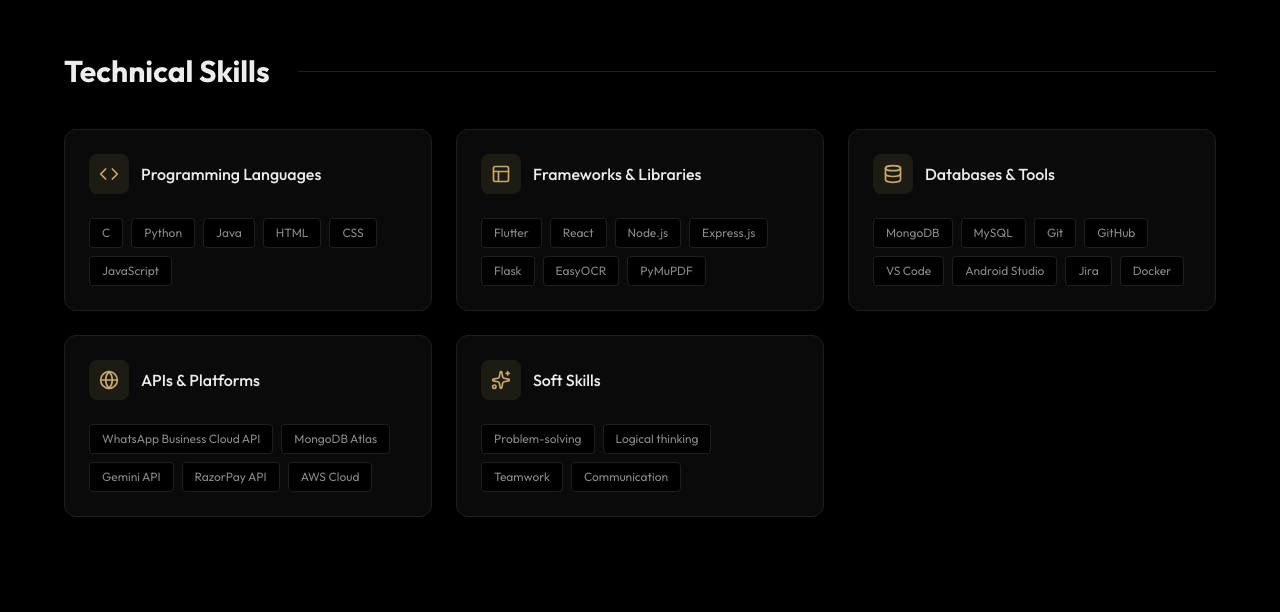
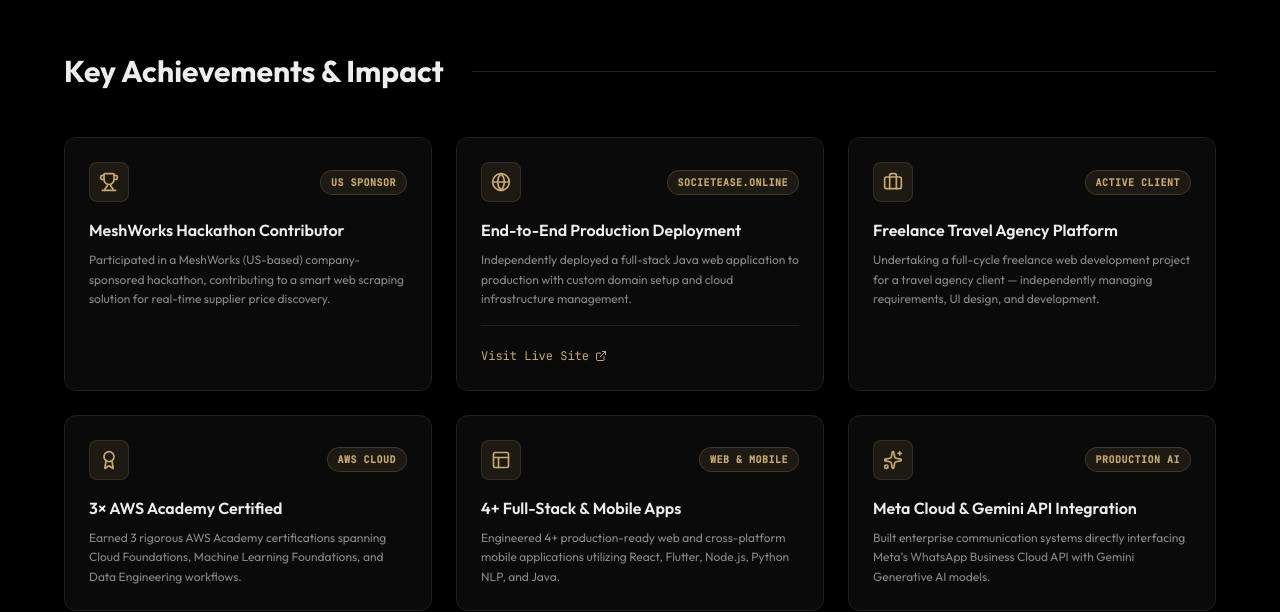
Before and after one commit to vishv-2005/Portfolio, a React (Vite) app: page / in a window 1280 px wide. Shown: the part 1728-2340 px from the top of the page. Built offline with nearby package versions, Linux system fonts and the light colour scheme.

Commit message:
Added achievement section...

```diff
--- a/server.ts
+++ b/server.ts
@@ -99,21 +99,27 @@
 - AWS Academy Machine Learning Foundations (2026)
 - AWS Academy Data Engineering (2026)
 
-Key Stats & Milestones:
+Key Stats & Achievements:
 - 4+ fully functional products built
 - 100+ Git commits across modern collaborative systems
+- 3 AWS Academy Certifications (Cloud, ML, Data Engineering)
+- MeshWorks (US) Hackathon: Contributed smart web scraper for real-time supplier price discovery
+- Live Production Deployment: Deployed Java web app to custom domain societease.online independently
+- Freelance Work: Building full-stack web application for a travel agency client independently
 - 55K+ customer messages parsed for dataset training
-- 500+ resume profiles scanned and ranked
-- 89% AI predictive accuracy on candidate scoring
+- 500+ resume profiles scanned and ranked with 89% accuracy
 
-Response Guidelines:
-- Speak in the first person ("I built...", "In my WhatsApp CRM project...") to sound like Vishv Patel himself, or refer to yourself as his digital clone.
-- Be passionate about clean code, architecture, robust products, and continuous learning.
-- Keep responses concise, scannable, and split into clean bullet points when describing projects or architectures.
-- If asked about a skill or project not listed, politely explain that you haven't implemented it in production yet, but emphasize your rapid learning ability, as shown by your 3 AWS certifications and minors in Mechatronics.
-- Creative Non-Related Questions Handling: If a user asks a non-technical or unrelated query (such as a cooking recipe, relationship advice, creative stories, jokes, philosophy, or random questions), do NOT refuse to answer! Instead, answer creatively and humorously while finding a clever way to bridge it back to software engineering, mechatronics, or automation. For example, if asked for a chocolate cake recipe, draft it as an automated 'Compilation & Thermal Deployment Pipeline' where ingredients are 'variables', baking is 'system cooling/heating calibration', and eating is 'runtime execution'. Make it extremely funny, creative, and engineering-themed!
-- Be friendly, encouraging, and wrap up with a call to action like: "Feel free to check out my Projects section or use the Contact form below to get in touch!"
-- ALWAYS reply in clear, professional markdown. Avoid system jargon.`;
+Response Guidelines — CRITICAL:
+- KEEP EVERY RESPONSE UNDER 60 WORDS. This is a chat widget, not an essay box. Be extremely concise.
+- Use short bullet points (2-4 max), never long paragraphs.
+- Speak in the first person ("I built...", "My project...") as Vishv's digital twin.
+- One sentence per point. No filler words. No rambling introductions.
+- If listing tech/skills, use a compact comma-separated format, not bullet points.
+- For project questions: 1 sentence summary + 2-3 key highlights max.
+- Creative/unrelated questions: give a brief, witty answer (1-2 sentences) with a fun engineering twist.
+- End with a SHORT call to action when relevant ("Check my Projects section!" or "Drop me a message below!").
+- NO markdown headers (#). Use plain text with bullet points only.
+- NEVER exceed 4 bullet points in a single response.`;
 
       // Build stateless thread
       const contents: any[] = [];
@@ -136,6 +142,7 @@
         config: {
           systemInstruction,
           temperature: 0.7,
+          maxOutputTokens: 400,
         }
       });
 
--- a/src/App.tsx
+++ b/src/App.tsx
@@ -20,10 +20,12 @@
   Code,
   Layout,
   Database,
-  Globe
+  Globe,
+  Trophy,
+  GitBranch
 } from 'lucide-react';
 
-import { PERSONAL_INFO, SKILLS_DATA } from './data';
+import { PERSONAL_INFO, SKILLS_DATA, ACHIEVEMENTS_DATA } from './data';
 
 import BackgroundCanvas from './components/BackgroundCanvas';
 import LoadingScreen from './components/LoadingScreen';
@@ -119,6 +121,7 @@
 
   const NAV_LINKS = [
     { label: 'About', href: '#about' },
+    { label: 'Achievements', href: '#achievements' },
     { label: 'Skills', href: '#skills' },
     { label: 'Projects', href: '#projects' },
     { label: 'Contact', href: '#contact' },
@@ -375,6 +378,82 @@
         </section>
 
 
+        {/* ─── ACHIEVEMENTS ─── */}
+        <section id="achievements" className="relative z-10 py-20 sm:py-28 px-6 scroll-mt-20">
+          <div className="max-w-6xl mx-auto">
+            <motion.div
+              initial={{ opacity: 0, y: 20 }}
+              whileInView={{ opacity: 1, y: 0 }}
+              viewport={{ once: true }}
+              transition={{ duration: 0.5 }}
+              className="mb-12"
+            >
+              <h2 className="text-2xl sm:text-3xl font-bold text-[#ededed] flex items-center gap-3">
+                Key Achievements & Impact
+                <span className="hidden sm:block h-px bg-[#1f1f1f] flex-1 ml-4" />
+              </h2>
+            </motion.div>
+
+            <div className="grid grid-cols-1 md:grid-cols-2 lg:grid-cols-3 gap-6">
+              {ACHIEVEMENTS_DATA.map((ach, idx) => {
+                let AchIcon = Trophy;
+                if (ach.icon === 'Globe') AchIcon = Globe;
+                if (ach.icon === 'Briefcase') AchIcon = Briefcase;
+                if (ach.icon === 'Award') AchIcon = Award;
+                if (ach.icon === 'Layout') AchIcon = Layout;
+                if (ach.icon === 'GitBranch') AchIcon = GitBranch;
+                if (ach.icon === 'Sparkles') AchIcon = Sparkles;
+
+                return (
+                  <motion.div
+                    key={ach.id}
+                    initial={{ opacity: 0, y: 20 }}
+                    whileInView={{ opacity: 1, y: 0 }}
+                    viewport={{ once: true }}
+                    transition={{ duration: 0.4, delay: idx * 0.08 }}
+                    className="bg-[#111111]/60 border border-[#1f1f1f] rounded-xl p-6 hover:border-[#c9a96e]/30 transition-all flex flex-col justify-between group"
+                  >
+                    <div>
+                      <div className="flex items-center justify-between gap-3 mb-4">
+                        <div className="w-10 h-10 rounded-lg bg-[#c9a96e]/10 border border-[#c9a96e]/15 flex items-center justify-center group-hover:scale-105 transition-transform">
+                          <AchIcon className="w-5 h-5 text-[#c9a96e]" />
+                        </div>
+                        {ach.badge && (
+                          <span className="text-[10px] font-mono text-[#c9a96e] bg-[#c9a96e]/10 border border-[#c9a96e]/20 px-2.5 py-1 rounded-full uppercase tracking-wider font-semibold">
+                            {ach.badge}
+                          </span>
+                        )}
+                      </div>
+
+                      <h3 className="text-base font-semibold text-[#ededed] mb-2 group-hover:text-[#c9a96e] transition-colors">
+                        {ach.title}
+                      </h3>
+
+                      <p className="text-xs text-[#888888] leading-relaxed">
+                        {ach.description}
+                      </p>
+                    </div>
+
+                    {ach.link && (
+                      <div className="pt-4 mt-4 border-t border-[#1f1f1f]">
+                        <a
+                          href={ach.link}
+                          target="_blank"
+                          rel="noopener noreferrer"
+                          className="inline-flex items-center gap-1.5 text-xs text-[#c9a96e] hover:underline font-mono"
+                        >
+                          {ach.linkText || 'Learn More'} <ExternalLink className="w-3 h-3" />
+                        </a>
+                      </div>
+                    )}
+                  </motion.div>
+                );
+              })}
+            </div>
+          </div>
+        </section>
+
+
         {/* ─── SKILLS (Resume-style inline format) ─── */}
         <section id="skills" className="relative z-10 py-20 sm:py-28 px-6 scroll-mt-20">
           <div className="max-w-6xl mx-auto">
--- a/src/components/ScrollStory.tsx
+++ b/src/components/ScrollStory.tsx
@@ -3,17 +3,19 @@
 
 const STORY_CHAPTERS = [
   { id: 'hero', label: 'Hello', threshold: 0 },
-  { id: 'about', label: 'My Story', threshold: 0.12 },
-  { id: 'skills', label: 'What I Know', threshold: 0.35 },
-  { id: 'projects', label: 'What I Built', threshold: 0.55 },
-  { id: 'contact', label: "Let's Talk", threshold: 0.8 },
+  { id: 'about', label: 'My Story', threshold: 0.1 },
+  { id: 'achievements', label: 'Highlights', threshold: 0.26 },
+  { id: 'skills', label: 'What I Know', threshold: 0.42 },
+  { id: 'projects', label: 'What I Built', threshold: 0.62 },
+  { id: 'contact', label: "Let's Talk", threshold: 0.85 },
 ];
 
 const SCROLL_TEASERS = [
-  { trigger: 0.05, text: "Scroll to discover my journey ↓", fadeOut: 0.12 },
-  { trigger: 0.28, text: "Keep going — see what I can do ↓", fadeOut: 0.36 },
-  { trigger: 0.48, text: "Next up — projects I've built ↓", fadeOut: 0.56 },
-  { trigger: 0.72, text: "Almost there — let's connect ↓", fadeOut: 0.82 },
+  { trigger: 0.05, text: "Scroll to discover my journey ↓", fadeOut: 0.1 },
+  { trigger: 0.2, text: "Key achievements & impact ↓", fadeOut: 0.26 },
+  { trigger: 0.35, text: "Keep going — see what I can do ↓", fadeOut: 0.42 },
+  { trigger: 0.55, text: "Next up — projects I've built ↓", fadeOut: 0.62 },
+  { trigger: 0.78, text: "Almost there — let's connect ↓", fadeOut: 0.85 },
 ];
 
 export default function ScrollStory() {
--- a/src/data.ts
+++ b/src/data.ts
@@ -1,4 +1,4 @@
-import { Project, Skill, TimelineEvent, Certification } from './types';
+import { Project, Skill, TimelineEvent, Certification, Achievement } from './types';
 
 export const PERSONAL_INFO = {
   name: "Vishv Patel",
@@ -242,3 +242,56 @@
     githubUrl: "https://github.com/vishv-2005/SocietEaseWeb"
   }
 ];
+
+export const ACHIEVEMENTS_DATA: Achievement[] = [
+  {
+    id: "hackathon",
+    title: "MeshWorks Hackathon Contributor",
+    category: "Hackathon",
+    badge: "US Sponsor",
+    description: "Participated in a MeshWorks (US-based) company-sponsored hackathon, contributing to a smart web scraping solution for real-time supplier price discovery.",
+    icon: "Trophy"
+  },
+  {
+    id: "deployment",
+    title: "End-to-End Production Deployment",
+    category: "Cloud & DevOps",
+    badge: "societease.online",
+    description: "Independently deployed a full-stack Java web application to production with custom domain setup and cloud infrastructure management.",
+    link: "https://societease.online",
+    linkText: "Visit Live Site",
+    icon: "Globe"
+  },
+  {
+    id: "freelance",
+    title: "Freelance Travel Agency Platform",
+    category: "Freelance",
+    badge: "Active Client",
+    description: "Undertaking a full-cycle freelance web development project for a travel agency client — independently managing requirements, UI design, and development.",
+    icon: "Briefcase"
+  },
+  {
+    id: "aws-certs",
+    title: "3× AWS Academy Certified",
+    category: "Certifications",
+    badge: "AWS Cloud",
+    description: "Earned 3 rigorous AWS Academy certifications spanning Cloud Foundations, Machine Learning Foundations, and Data Engineering workflows.",
+    icon: "Award"
+  },
+  {
+    id: "apps-built",
+    title: "4+ Full-Stack & Mobile Apps",
+    category: "Engineering",
+    badge: "Web & Mobile",
+    description: "Engineered 4+ production-ready web and cross-platform mobile applications utilizing React, Flutter, Node.js, Python NLP, and Java.",
+    icon: "Layout"
+  },
+  {
+    id: "meta-gemini",
+    title: "Meta Cloud & Gemini API Integration",
+    category: "AI & APIs",
+    badge: "Production AI",
+    description: "Built enterprise communication systems directly interfacing Meta’s WhatsApp Business Cloud API with Gemini Generative AI models.",
+    icon: "Sparkles"
+  }
+];
```
Also changed, not shown: src/components/AITwinChat.tsx (+78 -20 lines), src/types.ts (+11 -0 lines).
